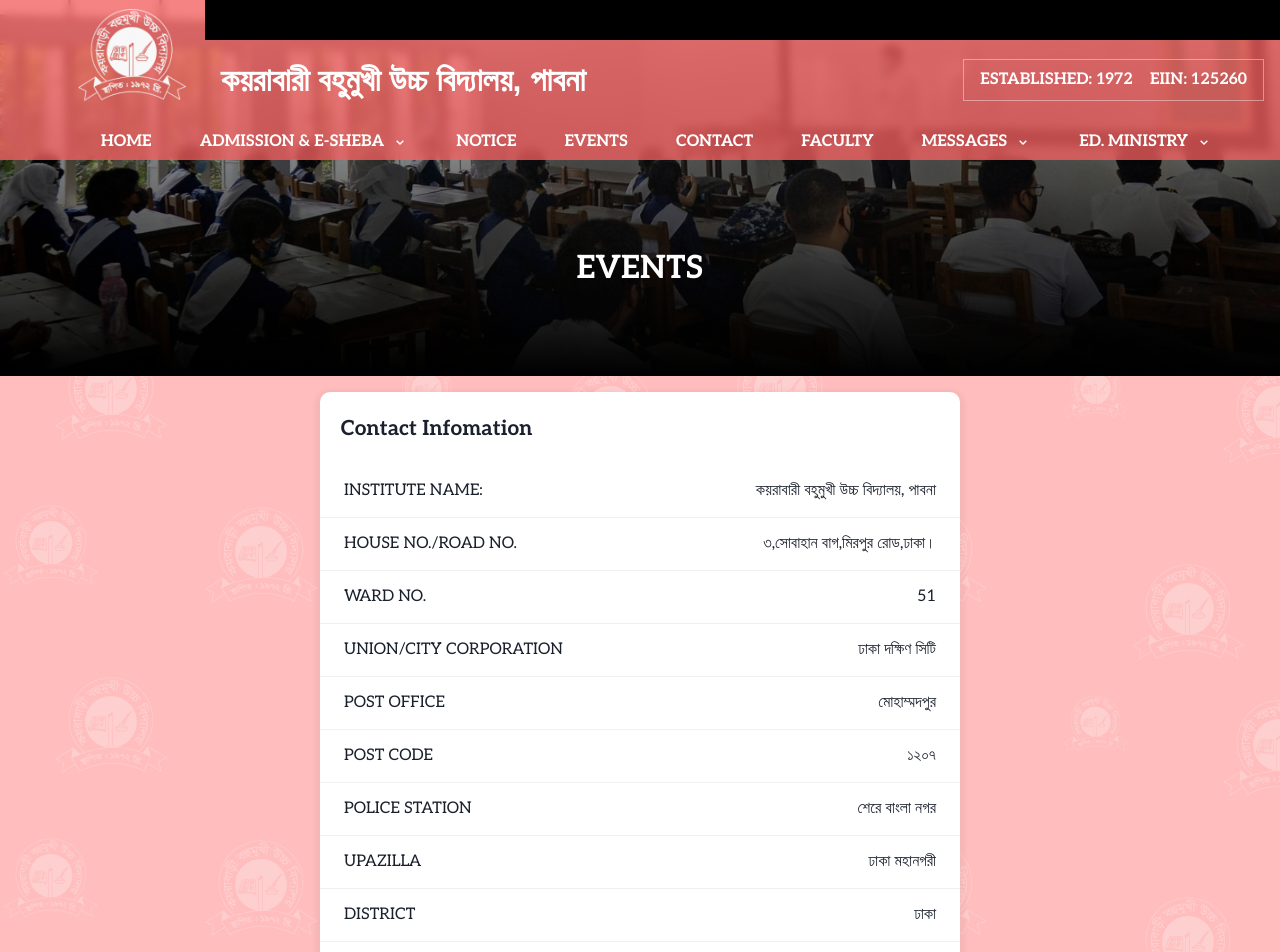
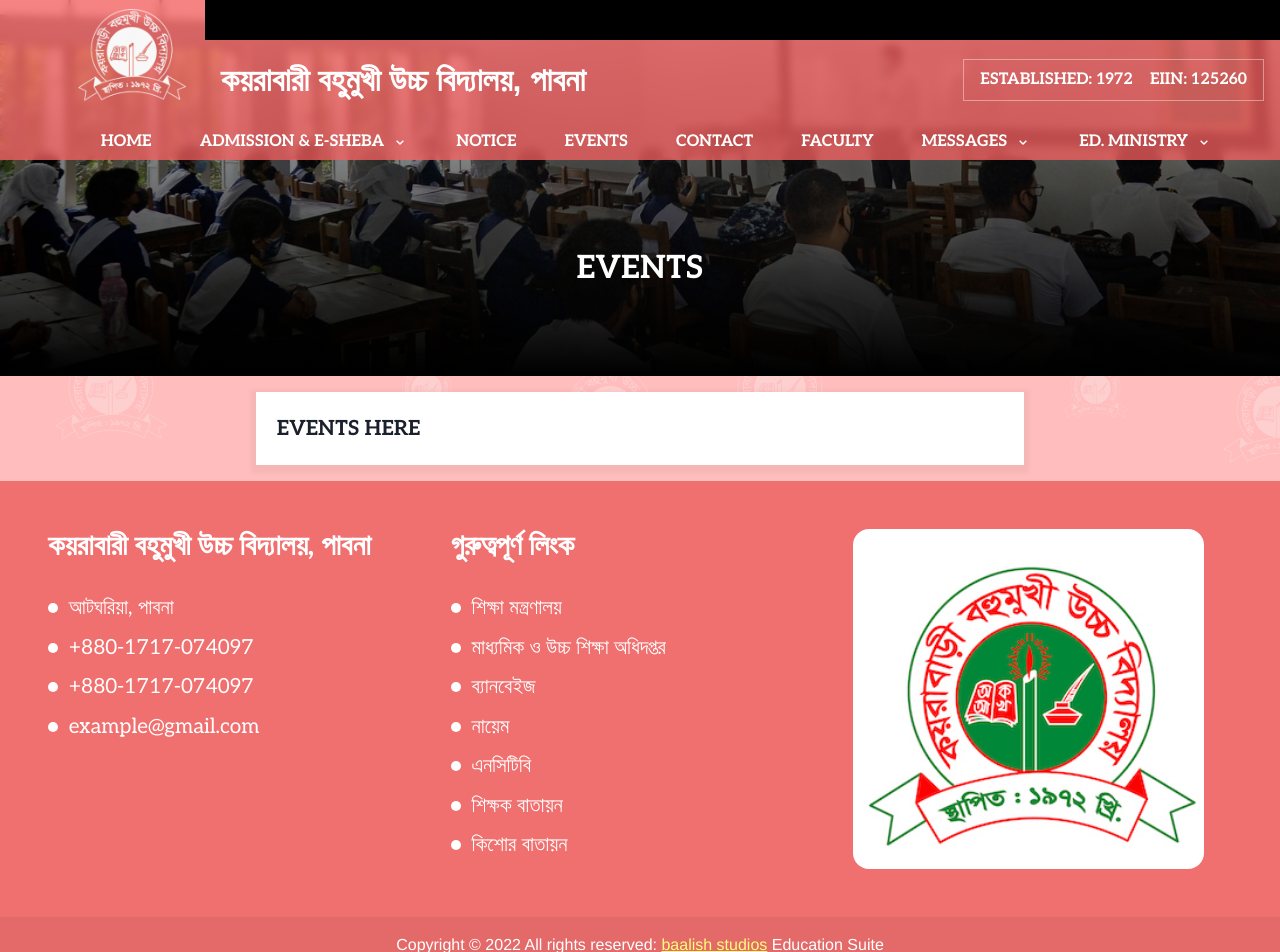
Before and after one commit to AneekRahman/education-suite, a React (Create React App) app in the folder client/: page /events in a window 1280 px wide. Shown: the top 952 px of the page. Built offline with nearby package versions, Linux system fonts and the light colour scheme.

Commit message:
- Create EventsPageBody

```diff
--- a/client/src/App.tsx
+++ b/client/src/App.tsx
@@ -12,6 +12,7 @@ import { ChakraProvider } from "@chakra-ui/react";
 import GenericPage from "./pages/GenericPages/GenericPage";
 import ContactPageBody from "./pages/GenericPages/ContactPageBody";
 import NoticePageBody from "./pages/GenericPages/NoticePageBody";
+import EventsPageBody from "./pages/GenericPages/EventsPageBody";
 
 function App() {
   return (
@@ -32,9 +33,7 @@ function App() {
             />
             <Route
               path="/events"
-              element={
-                <GenericPage title="EVENTS" body={<ContactPageBody />} />
-              }
+              element={<GenericPage title="EVENTS" body={<EventsPageBody />} />}
             />
             <Route
               path="/messages/principal"
--- a/client/src/components/Footer.tsx
+++ b/client/src/components/Footer.tsx
@@ -75,15 +75,15 @@ export default function Footer() {
       <div className={styles.CopyRightWrapper}>
         <Center>
           <Text as="span">
+            Copyright © {new Date().getFullYear()} All rights reserved:{" "}
             <ChakraLink
               href="https://studios.baalish.com"
               color="rgb(253, 255, 118)"
               isExternal
             >
-              <u>baalish Studios</u>
+              <u>baalish studios</u>
             </ChakraLink>{" "}
-            Education Suite Copyright © {new Date().getFullYear()} All rights
-            reserved.
+            Education Suite
           </Text>
         </Center>
       </div>
--- /dev/null
+++ b/client/src/pages/GenericPages/EventsPageBody.tsx
@@ -0,0 +1,14 @@
+import { Box, Center } from "@chakra-ui/react";
+import styles from "../../styles/GenericPages/EventsPageBody.module.scss";
+
+export default function EventsPageBody() {
+  return (
+    <div className={styles.EventsPageBody}>
+      <Center>
+        <Box bg="#fff" className={styles.EventsWrapper}>
+          <h3>EVENTS HERE</h3>
+        </Box>
+      </Center>
+    </div>
+  );
+}
--- /dev/null
+++ b/client/src/styles/GenericPages/EventsPageBody.module.scss
@@ -0,0 +1,15 @@
+.EventsPageBody {
+  padding: 1em;
+
+  .EventsWrapper {
+    box-shadow: 0 3px 5px 5px rgba($color: #000000, $alpha: 0.04);
+    font-family: Aleo, Helvetica;
+    min-width: 60vw;
+
+    h3 {
+      padding: 1em;
+      font-weight: 900;
+      font-size: 1.3em;
+    }
+  }
+}
```
